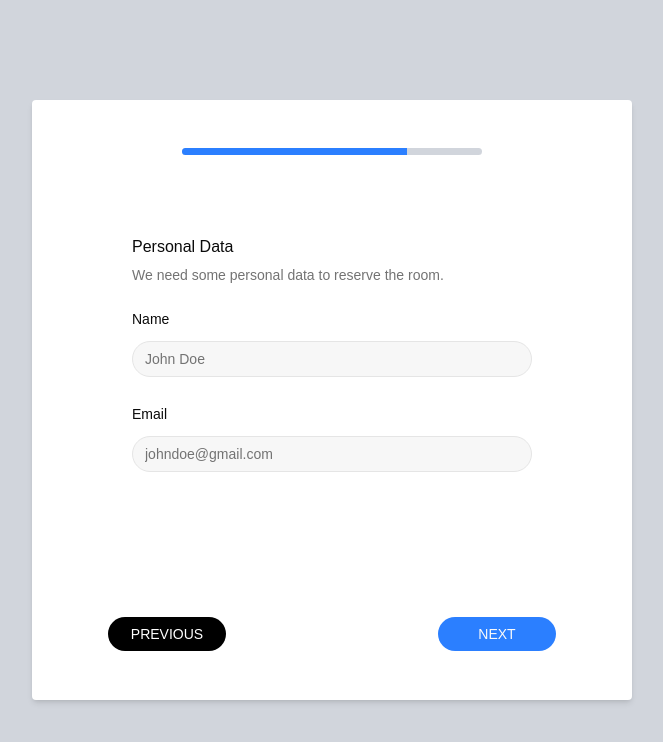
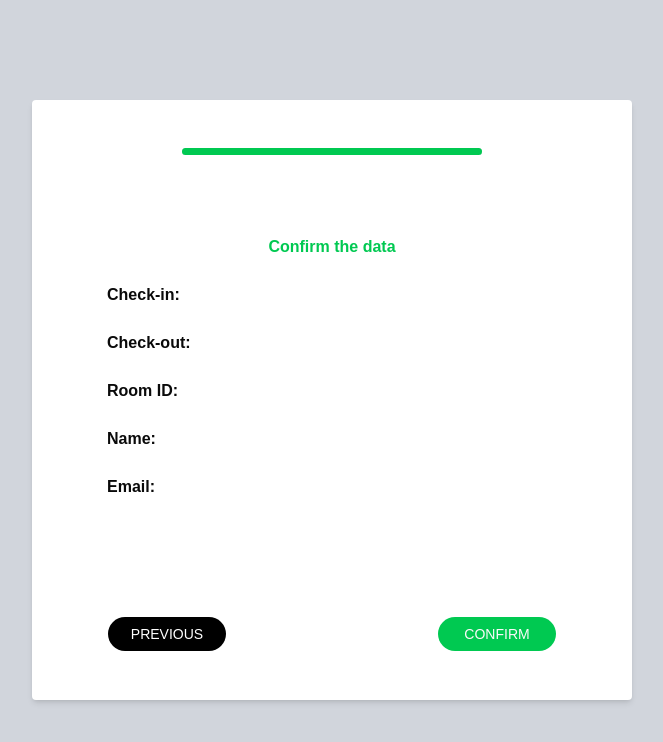
Before and after one commit to jeancarloslima/formulario-de-reservas, a React (Vite) app: page / in a window 1280 px wide. Shown: the top 742 px of the page, without its empty margins (308-971 px from the left). Built offline with nearby package versions, Linux system fonts and the light colour scheme.

Commit message:
Adicionando botões ao stepconfirmation

```diff
--- a/src/components/contexts/useReservationStore/index.jsx
+++ b/src/components/contexts/useReservationStore/index.jsx
@@ -1,12 +1,11 @@
 import { create } from "zustand";
 
 export const useReservationStore = create((set) => ({
-  currentScreen: 3,
+  currentScreen: 4,
 
   reservationData: {
     checkIn: null,
     checkOut: null,
-    guests: 1,
     roomId: null,
     name: "",
     email: "",
--- a/src/components/pages/StepConfirmation/index.jsx
+++ b/src/components/pages/StepConfirmation/index.jsx
@@ -1,13 +1,15 @@
+import { Button } from "@/components/ui/button";
 import { useReservationStore } from "../../contexts/useReservationStore";
 
 export default function StepConfirmation() {
-  const reservationData = useReservationStore((state) => state.reservationData);
-
-  console.log(reservationData)
+  const { reservationData, nextScreen, previousScreen } = useReservationStore();
 
   return (
-    <div className="w-full flex flex-col gap-6">
-      <h2 className="font-bold text-center text-green-500">Confirm the data</h2>
+    <div className="w-full h-full flex flex-col justify-between">
+      <div className="flex flex-col gap-6">
+        <h2 className="font-bold text-center text-green-500">
+          Confirm the data
+        </h2>
         <div className="flex justify-between">
           <h2 className="font-bold">Check-in:</h2>
           <p>{reservationData.checkIn}</p>
@@ -19,8 +21,8 @@ export default function StepConfirmation() {
         </div>
 
         <div className="flex justify-between">
-        <h2 className="font-bold">Guests:</h2>
-        <p>{reservationData.guests}</p>
+          <h2 className="font-bold">Room ID:</h2>
+          <p>{reservationData.roomId}</p>
         </div>
 
         <div className="flex justify-between">
@@ -33,5 +35,20 @@ export default function StepConfirmation() {
           <p>{reservationData.email}</p>
         </div>
       </div>
+      <div className="w-full max-w-[450px] flex justify-between">
+        <Button
+          className={`w-[120px] bg-black text-white cursor-pointer hover:bg-gray-700`}
+          onClick={previousScreen}
+        >
+          PREVIOUS
+        </Button>
+        <Button
+          className={`w-[120px] cursor-pointer bg-green-500 hover:bg-green-400`}
+          onClick={nextScreen}
+        >
+          CONFIRM
+        </Button>
+      </div>
+    </div>
   );
 }
--- a/src/components/pages/StepPersonalData/index.jsx
+++ b/src/components/pages/StepPersonalData/index.jsx
@@ -12,10 +12,9 @@ import { useReservationStore } from "../../contexts/useReservationStore";
 import { useState } from "react";
 
 export default function StepPersonalData() {
-  const [name, setName] = useState("");
-  const [email, setEmail] = useState("");
-  const { nextScreen, previousScreen, updateData } =
-    useReservationStore();
+    const { reservationData, nextScreen, previousScreen, updateData } = useReservationStore();
+    const [name, setName] = useState(reservationData.name || "");
+    const [email, setEmail] = useState(reservationData.email || "");
 
   const handleSubmit = (e) => {
     e.preventDefault();
```
Lines whose indentation alone changed are shown as unchanged.
